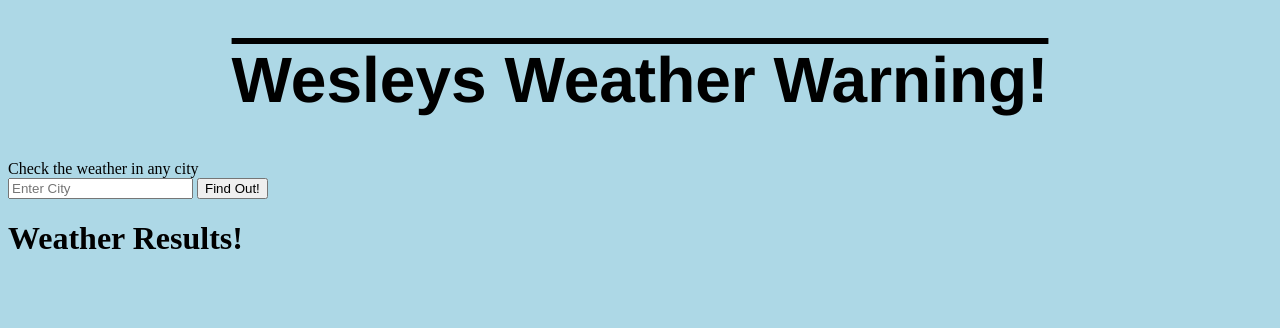
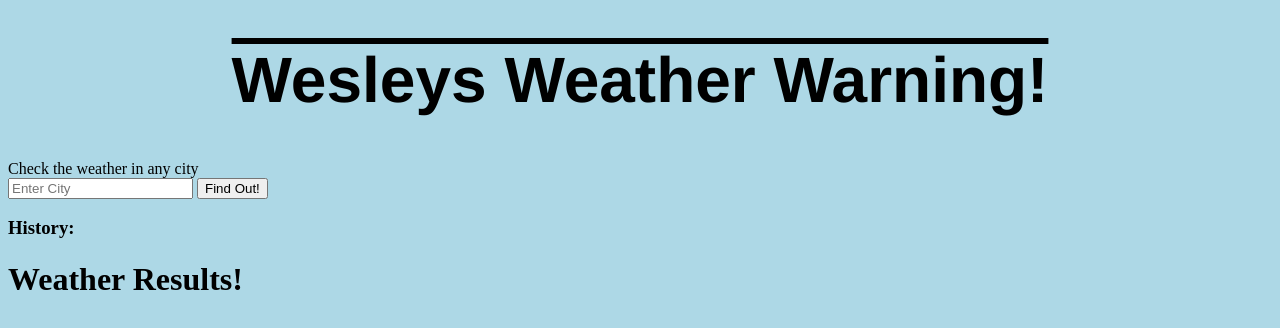
Before and after one commit to wesleylocklair/weather-warning, a plain HTML site: page index.html in a window 1280 px wide. Drawn offline with nearby package versions, Linux system fonts and the light colour scheme.

```diff
--- a/index.html
+++ b/index.html
@@ -19,6 +19,7 @@
             <input class="weatherselect" id="cityinput" placeholder="Enter City">
             <button type="button" id="citysubmit">Find Out!</button>
         </form>
+        <h3>History:</h3>
         <ul id="history"></ul>
 
         <div class="card">
```
